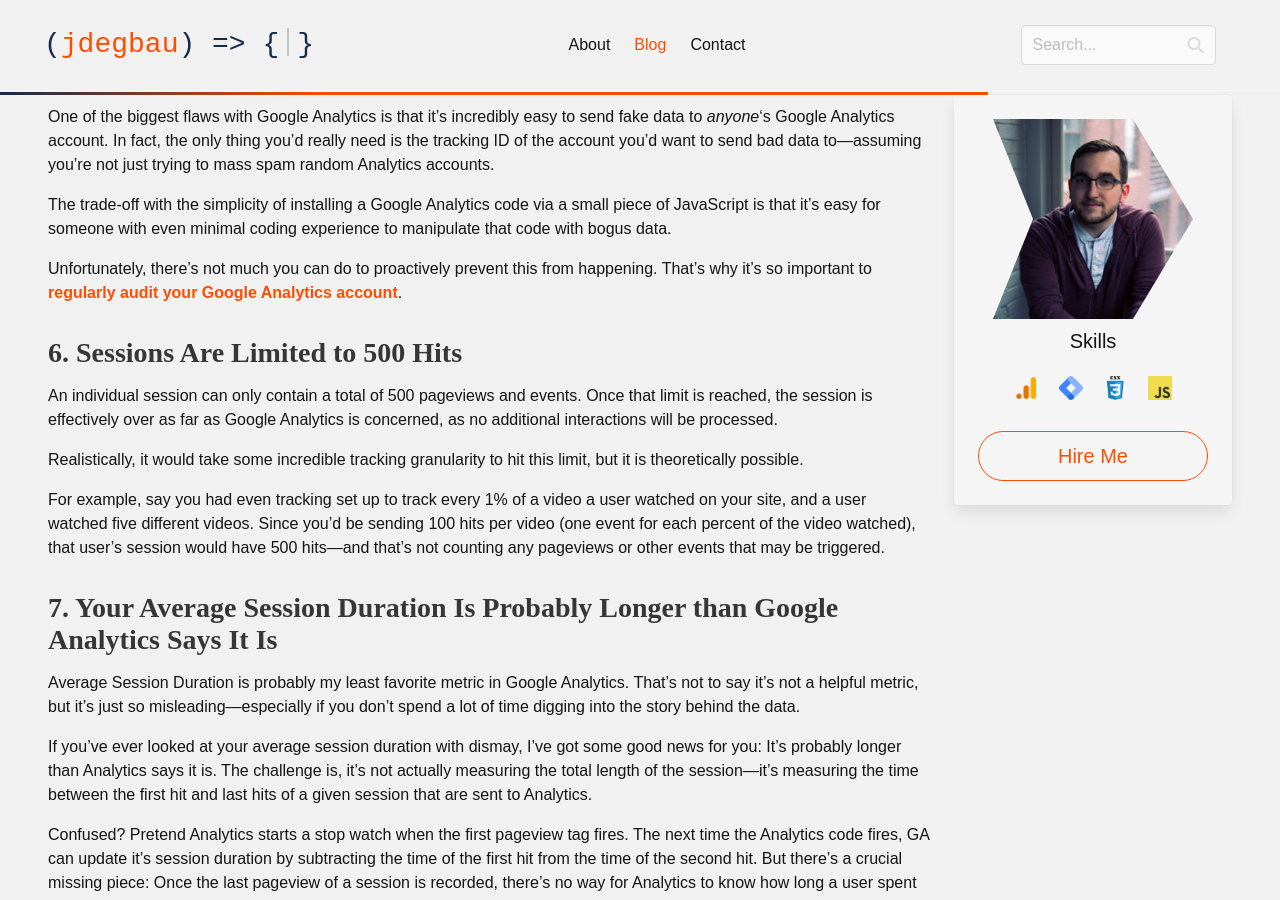
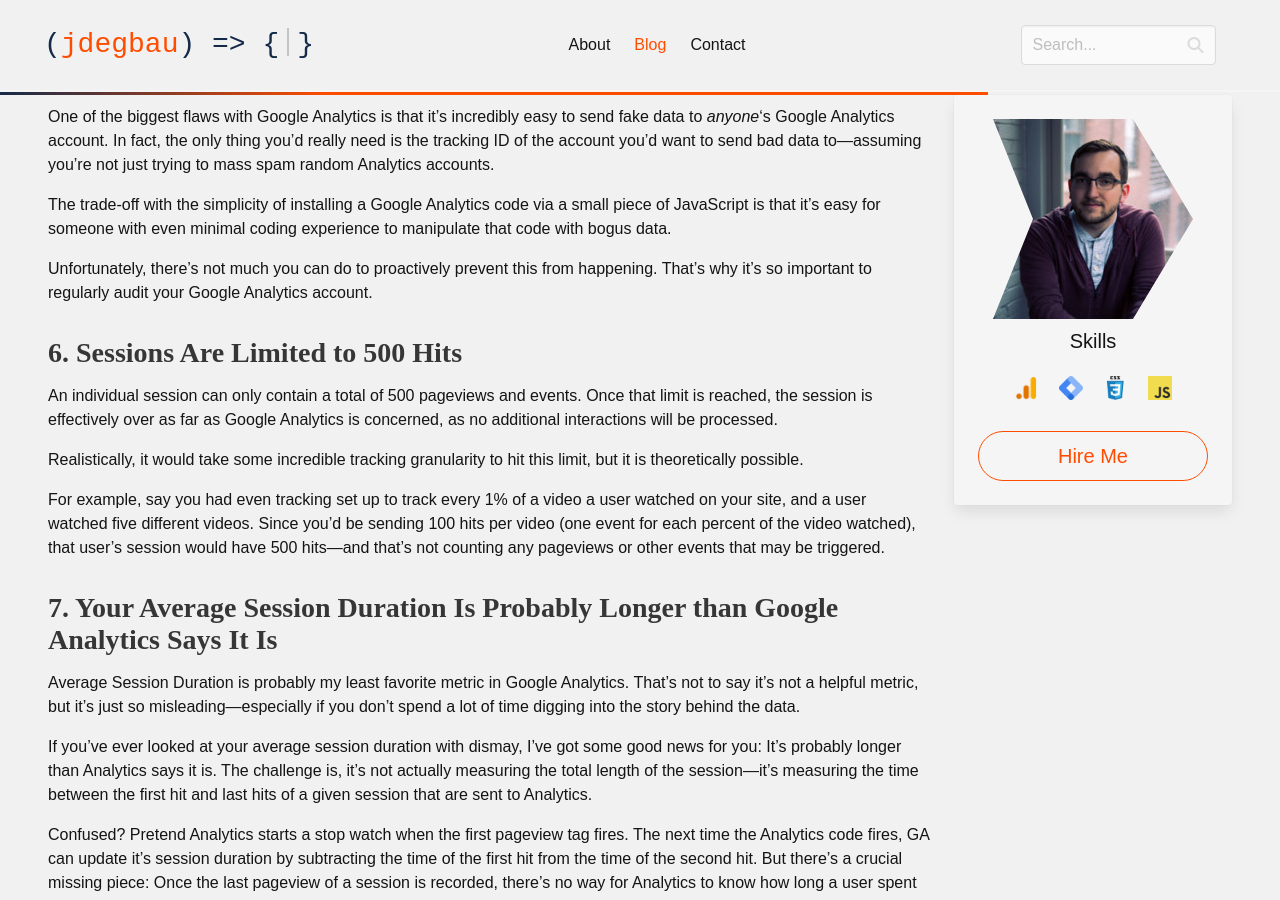
Before and after one commit to jdegbau/jdegbau.github.io, a Jekyll site: the page built from _posts/2021-07-31-lesser-known-ga-facts.md, in a window 1280 px wide and 900 px high, scrolled down 2575 px. Built offline with Jekyll 4.4.1, drawn with Linux system fonts in a browser that asks for light colours; nearby versions of some CDN libraries; some web fonts are replaced; comment, search, counter and statistics services are not loaded; some of the changed lines change nothing that is shown.

Commit message:
Removed 404 link

```diff
--- a/_posts/2021-07-31-lesser-known-ga-facts.md
+++ b/_posts/2021-07-31-lesser-known-ga-facts.md
@@ -80,7 +80,7 @@
 
 The trade-off with the simplicity of installing a Google Analytics code via a small piece of JavaScript is that it’s easy for someone with even minimal coding experience to manipulate that code with bogus data.
 
-Unfortunately, there’s not much you can do to proactively prevent this from happening. That’s why it’s so important to [regularly audit your Google Analytics account](https://jdegbau.com/services/google-analytics-audits/).
+Unfortunately, there’s not much you can do to proactively prevent this from happening. That’s why it’s so important to regularly audit your Google Analytics account.
 
 6\. Sessions Are Limited to 500 Hits
 ------------------------------------
```
